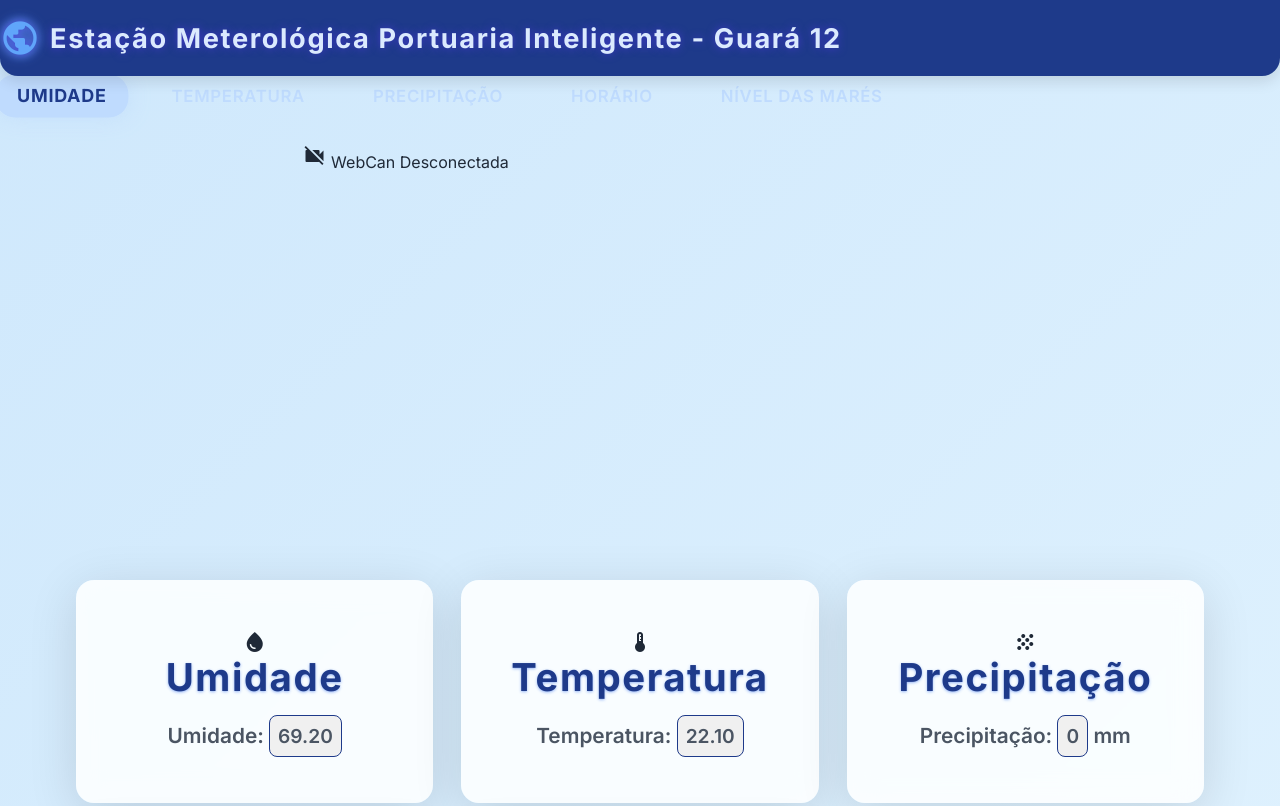
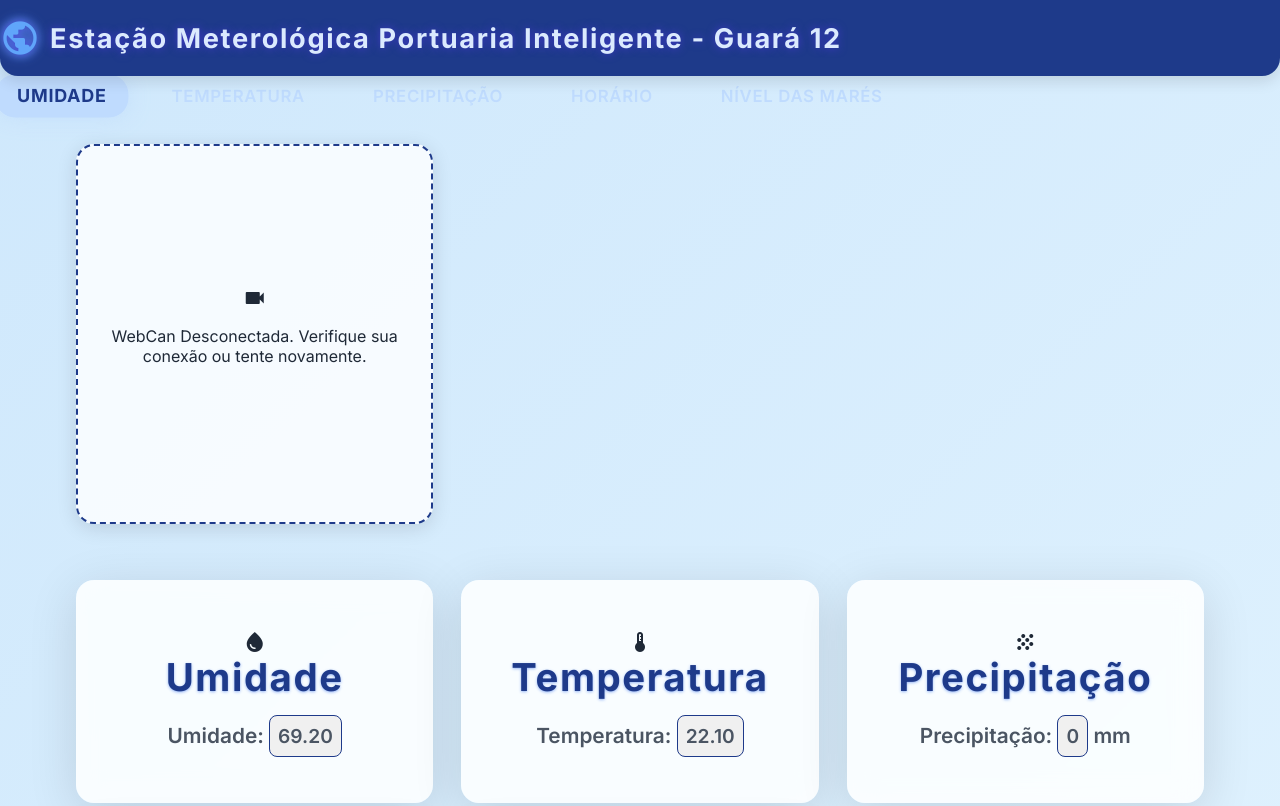
Before and after one commit to MonitoramentoGuara/Verificar-on-line, a plain HTML site: page index.html in a window 1280 px wide. Shown: the top 806 px of the page. Drawn offline with Linux system fonts and the light colour scheme.

Commit message:
Update index.html

```diff
--- a/index.html
+++ b/index.html
@@ -244,6 +244,18 @@
       border-radius: 0 0 var(--border-radius) var(--border-radius);
       box-shadow: inset 0 4px 12px #4f46e5aa;
     }
+    .camera-frame {
+  background-color: rgba(255, 255, 255, 0.8); /* Fundo branco com leve transparência */
+  border: 2px dashed var(--color-primary); /* Borda pontilhada */
+  border-radius: var(--border-radius);
+  padding: 20px;
+  display: flex;
+  flex-direction: column;
+  align-items: center;
+  justify-content: center;
+  text-align: center;
+  box-shadow: 0 4px 20px var(--color-shadow);
+}
   </style>
 </head>
 <body>
@@ -263,10 +275,10 @@
   </nav>
 
   <main role="main" aria-label="Tela simulando câmera com vídeo">
-    <div class="camera-frame no-video" id="cameraFrame" aria-live="polite" aria-atomic="true" aria-label="Área do vídeo ou câmera simulada">
-      <span class="material-icons" aria-hidden="true">videocam_off</span>
-      WebCan Desconectada
-    </div>
+   <div class="camera-frame no-video" id="cameraFrame" aria-live="polite" aria-atomic="true" aria-label="Área do vídeo ou câmera simulada">
+  <span class="material-icons" aria-hidden="true" title="Ícone de câmera">videocam</span>
+  <p>WebCan Desconectada. Verifique sua conexão ou tente novamente.</p>
+</div>
   </main>
 
   <main>
```
